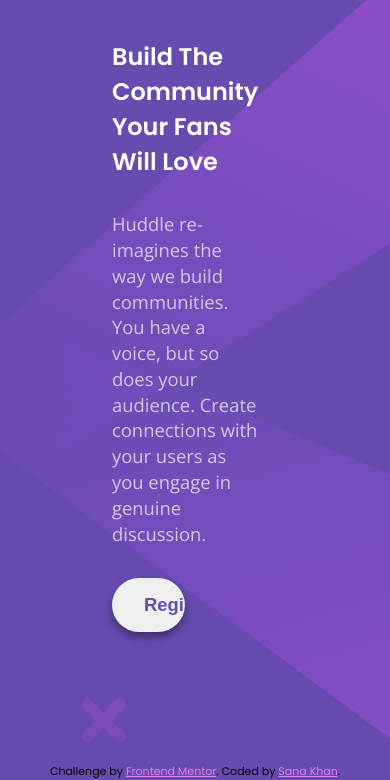
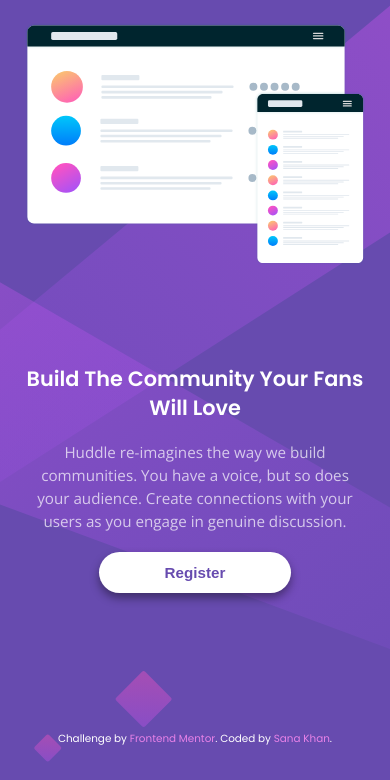
Before and after one commit to Sana-zen/Huddle-Landing-Page, a plain HTML site: page index.html in a window 390 px wide. Shown: the part 81-861 px from the top of the page. Drawn offline with nearby package versions, Linux system fonts and the light colour scheme.

Commit message:
updated styles

```diff
--- a/style.css
+++ b/style.css
@@ -1,4 +1,4 @@
-*,
+ *,
 *::before,
 *::after {
   margin: 0;
@@ -15,8 +15,8 @@
   --Black-op: hsla(0, 0%, 0%, 0.4);
 
   /* === Font Size ===  */
-  --fs-lg: 2.5rem;
-  --fs-md: 1.5rem;
+  --fs-lg: 2.4rem;
+  --fs-md: 1.2rem;
   --fs-base: 1.15rem;
   --fs-sm: 0.95rem;
 }
@@ -25,80 +25,230 @@ body {
   background-color: var(--Purple-700);
   background-image: url(images/bg-desktop.svg);
   background-size: cover;
-  font-family: "poppins", sans-serif;
+  background-repeat: no-repeat;
+  background-position: center;
+  font-family: "Poppins", sans-serif;
+  min-height: 100vh;
+  display: flex;
+  flex-direction: column;
 }
 
+/* body {
+  background-color: var(--Purple-700);
+  background-image: url(images/bg-desktop.svg);
+  background-size: cover;
+  font-family: "poppins", sans-serif;
+} */
+
+
+/* Main Container */
 .main-container {
-  min-height: 100vh;
-  width: 8rem;
+  flex: 1;
+  display: flex;
+  flex-direction: column;
+  padding: 4rem;
 }
 
+/* Logo Section */
 .logo-container {
-    /* margin: 4rem; */
-}
-.logo {
-
+  margin-bottom: 3rem;
 }
 
+.logo {
+  max-width: 14rem;
+}
+
+/* Content Container */
 .content-container {
-  margin: 1rem 4rem 4rem;
   display: flex;
   gap: 3rem;
+  align-items: center;
+  flex: 1;
+  /* max-width: 1440px; */
+  /* margin: 0 auto; */
+  width: 100%;
+}
+
+/* Image Container */
+.img-container {
+  flex: 1;
+  max-width: 50%;
 }
 
 .community-mockup {
   display: block;
-  max-width: 100%;
-  height: auto;
+  width: 100%;
+  /* height: auto; */
 }
 
+/* Community Details Section */
 .community-details {
+  flex: 1;
   display: flex;
   flex-direction: column;
-  gap: 2rem;
-  margin-top: 2rem;
-   /*
-   * Breakdown:
-   * - flex-grow: 1       → Item grows to fill available space equally with other flex items
-   * - flex-shrink: 1     → Item shrinks proportionally if space is limited
-   * - flex-basis: 0      → Base size is 0, so items grow equally regardless of content
-   */
-   flex: 1 1 ;
+  gap: 1.5rem;
+  max-width: 50%;
 }
 
 .community-title {
   color: var(--White);
-  font-size: clamp(var(--fs-md), 4vw, var(--fs-lg));
+  font-size: clamp(1.5rem, 4vw, var(--fs-lg));
+  line-height: 1.4;
+  font-weight: 600;
 }
 
 .community-description {
   font-family: "Open Sans", sans-serif;
   color: var(--White-op);
-  line-height: 1.4;
-  font-size: var(--fs-base);
-  max-width: 50ch;
+  line-height: 1.6;
+  font-size: clamp(0.95rem, 2vw, var(--fs-base));
 }
 
+/* Register Button */
 .register-btn {
-  max-width: 50%;
-  padding: 1rem 2rem;
-  border-radius: 2.5rem;
+  max-width: 12rem;
+  padding: 0.85rem 3.5rem;
+  border-radius: 2rem;
   border: none;
-  font-size: var(--fs-base);
+  font-size: var(--fs-sm);
   box-shadow: 0 5px 10px var(--Black-op);
   color: var(--Purple-700);
   font-weight: 600;
-  position: relative;
-  overflow: hidden;
   cursor: pointer;
-  transition: transform 0.2s ease;
+  transition: all 0.3s ease;
+  background-color: var(--White);
+}
+
+.register-btn:hover {
+  background-color: var(--Magenta-400);
+  color: var(--White);
+  transform: translateY(-2px);
+  box-shadow: 0 8px 15px var(--Black-op);
+}
+
+.register-btn:active {
+  transform: translateY(0);
+}
+
+/* Footer */
+footer {
+  padding: 1rem;
+  text-align: center;
 }
 
 .attribution {
-  font-size: 11px;
-  text-align: center;
+  font-size: 0.7rem;
+  color: var(--White);
 }
 
 .attribution a {
   color: var(--Magenta-400);
+  text-decoration: none;
+  transition: color 0.3s ease;
 }
+
+.attribution a:hover {
+  color: var(--White);
+}
+
+/* Tablet (max-width: 1024px) */
+@media screen and (max-width: 1024px) {
+  .content-container {
+    gap: 2rem;
+  }
+
+  .logo {
+    max-width: 10rem;
+  }
+
+  .community-title {
+    font-size: clamp(1.3rem, 3.5vw, 2rem);
+  }
+
+  .community-description {
+    font-size: clamp(0.9rem, 1.8vw, 1rem);
+  }
+}
+
+/* Mobile (max-width: 768px) */
+@media screen and (max-width: 768px) {
+  body {
+    background-image: url(images/bg-mobile.svg);
+  }
+
+  .main-container {
+    padding: 1.5rem;
+  }
+
+  .logo-container {
+    margin-bottom: 2rem;
+  }
+
+  .logo {
+    max-width: 10rem;
+  }
+
+  .content-container {
+    flex-direction: column;
+    gap: 2rem;
+    text-align: center;
+  }
+
+  .img-container,
+  .community-details {
+    max-width: 100%;
+  }
+
+  .community-details {
+    align-items: center;
+    gap: 1.2rem;
+  }
+
+  .community-title {
+    font-size: clamp(1.3rem, 5vw, 1.8rem);
+    max-width: 100%;
+  }
+
+  .community-description {
+    font-size: 0.95rem;
+    line-height: 1.5;
+  }
+
+  .register-btn {
+    max-width: 100%;
+    width: 12rem;
+    padding: 0.75rem 2rem;
+  }
+
+  footer {
+    margin-top: 2rem;
+  }
+
+  .attribution {
+    font-size: 0.65rem;
+  }
+}
+
+/* Small Mobile (max-width: 375px) */
+@media screen and (max-width: 375px) {
+  .main-container {
+    padding: 1rem;
+  }
+
+  .logo {
+    max-width: 7rem;
+  }
+
+  .community-title {
+    font-size: 1.3rem;
+  }
+
+  .community-description {
+    font-size: 0.9rem;
+  }
+
+  .register-btn {
+    width: 10rem;
+    font-size: 0.85rem;
+  }
+}
```
Also changed, not shown: images/Sc.png (added), preview.jpg (deleted), 2 other files.
